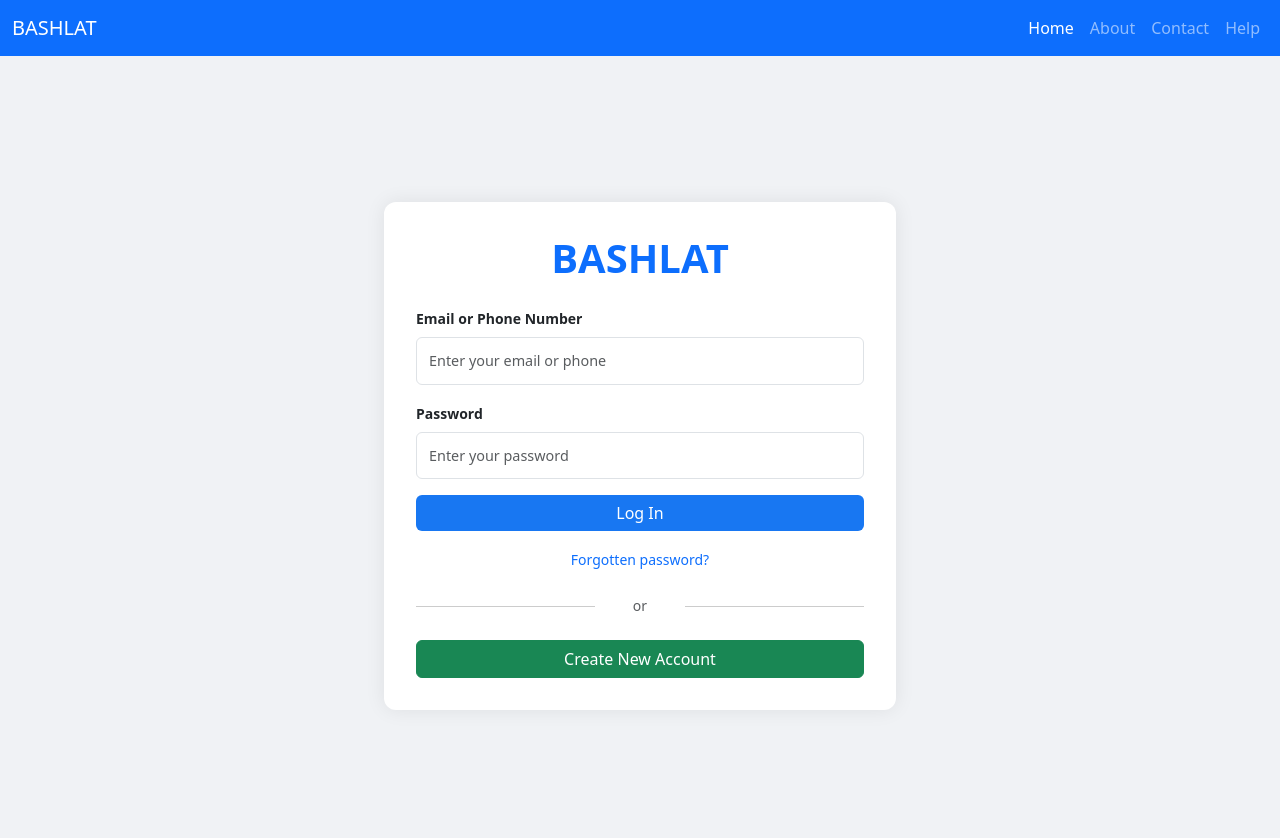
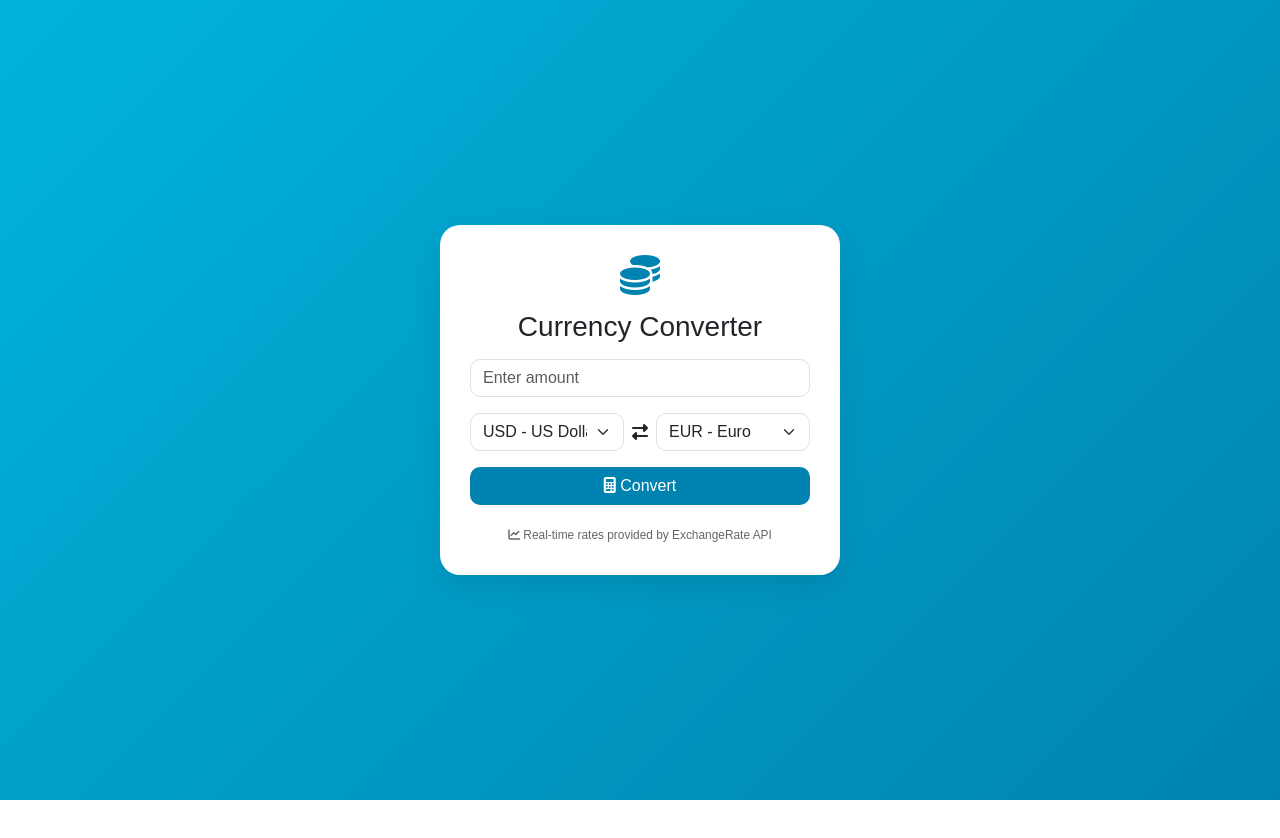
Before and after one commit to ambitiousprogressiveclub-oss/musical-doodle, a plain HTML site: page index.html in a window 1280 px wide. After the commit the page ends 800 px from the top, so only its background shows below. Drawn offline with nearby package versions, Linux system fonts and the light colour scheme.

Commit message:
Revamp index.html for Currency Converter feature
Updated the HTML structure to create a Currency Converter page with Bootstrap styling and Font Awesome icons. Added JavaScript logic for currency conversion functionality.

```diff
--- a/index.html
+++ b/index.html
@@ -1,114 +1,158 @@
 <!DOCTYPE html>
 <html lang="en">
 <head>
-  <meta charset="UTF-8" />
-  <meta name="viewport" content="width=device-width, initial-scale=1.0" />
-  <title>Bootstrap Navbar</title>
-  <link href="https://cdn.jsdelivr.net/npm/bootstrap@5.3.2/dist/css/bootstrap.min.css" rel="stylesheet">
+  <meta charset="UTF-8">
+  <meta name="viewport" content="width=device-width, initial-scale=1">
+  <title>Currency Converter</title>
+
+  <!-- Bootstrap CSS -->
+  <link href="https://cdn.jsdelivr.net/npm/bootstrap@5.3.3/dist/css/bootstrap.min.css" rel="stylesheet">
+
+  <!-- Font Awesome -->
+  <link href="https://cdnjs.cloudflare.com/ajax/libs/font-awesome/6.5.0/css/all.min.css" rel="stylesheet">
+
   <style>
     body {
-      background-color: #f0f2f5;
+      background: linear-gradient(135deg, #00b4db, #0083b0);
+      min-height: 100vh;
+      display: flex;
+      justify-content: center;
+      align-items: center;
+      font-family: 'Poppins', sans-serif;
     }
-    .login-container {
-      width: 40%;
-      padding: 2rem;
-      background-color: #ffffff;
-      border-radius: 12px;
-      box-shadow: 0 0 20px rgba(0, 0, 0, 0.08);
+
+    .converter-card {
+      background: #fff;
+      border-radius: 20px;
+      box-shadow: 0 10px 30px rgba(0, 0, 0, 0.1);
+      padding: 30px;
+      width: 400px;
+      text-align: center;
+      transition: all 0.3s ease;
     }
-    .form-control {
-      font-size: 0.9rem;
-      padding: 0.75rem;
+
+    .converter-card:hover {
+      transform: translateY(-5px);
+      box-shadow: 0 15px 35px rgba(0, 0, 0, 0.15);
     }
-    .btn-primary {
-      background-color: #1877f2;
-      border: none;
+
+    .icon {
+      font-size: 40px;
+      color: #0083b0;
+      margin-bottom: 15px;
     }
-    .btn-primary:hover {
-      background-color: #166fe5;
+
+    .form-select, .form-control {
+      border-radius: 10px;
     }
-    .divider {
-      text-align: center;
-      margin: 1.5rem 0;
-      position: relative;
+
+    .btn-convert {
+      background-color: #0083b0;
+      color: white;
+      border-radius: 10px;
+      transition: all 0.3s ease;
     }
-    .divider::before, .divider::after {
-      content: "";
-      position: absolute;
-      top: 50%;
-      width: 40%;
-      height: 1px;
-      background-color: #ccc;
+
+    .btn-convert:hover {
+      background-color: #00b4db;
+      box-shadow: 0 0 10px rgba(0, 180, 219, 0.5);
     }
-    .divider::before {
-      left: 0;
+
+    #result {
+      margin-top: 20px;
+      font-size: 1.3rem;
+      font-weight: 600;
+      color: #0083b0;
     }
-    .divider::after {
-      right: 0;
-    }
-    h4{
-        font-size: 40px;
+
+    .footer {
+      margin-top: 15px;
+      font-size: 0.85rem;
+      color: #666;
     }
   </style>
 </head>
-
 <body>
 
-<!-- Bootstrap Navbar -->
-<nav class="navbar navbar-expand-lg navbar-dark bg-primary">
-  <div class="container-fluid">
-    <a class="navbar-brand" href="#">BASHLAT</a>
-    <button class="navbar-toggler" type="button" data-bs-toggle="collapse" data-bs-target="#mainNavbar"
-      aria-controls="mainNavbar" aria-expanded="false" aria-label="Toggle navigation">
-      <span class="navbar-toggler-icon"></span>
+  <div class="converter-card">
+    <i class="fa-solid fa-coins icon"></i>
+    <h3 class="mb-3">Currency Converter</h3>
+
+    <div class="mb-3">
+      <input type="number" id="amount" class="form-control" placeholder="Enter amount" />
+    </div>
+
+    <div class="d-flex justify-content-between align-items-center mb-3">
+      <div class="w-45 w-100 me-2">
+        <select id="fromCurrency" class="form-select">
+          <option value="USD">USD - US Dollar</option>
+          <option value="EUR">EUR - Euro</option>
+          <option value="GBP">GBP - British Pound</option>
+          <option value="NGN">NGN - Nigerian Naira</option>
+          <option value="JPY">JPY - Japanese Yen</option>
+          <option value="CAD">CAD - Canadian Dollar</option>
+          <option value="AUD">AUD - Australian Dollar</option>
+        </select>
+      </div>
+
+      <i class="fa-solid fa-right-left"></i>
+
+      <div class="w-45 w-100 ms-2">
+        <select id="toCurrency" class="form-select">
+          <option value="EUR">EUR - Euro</option>
+          <option value="USD">USD - US Dollar</option>
+          <option value="GBP">GBP - British Pound</option>
+          <option value="NGN">NGN - Nigerian Naira</option>
+          <option value="JPY">JPY - Japanese Yen</option>
+          <option value="CAD">CAD - Canadian Dollar</option>
+          <option value="AUD">AUD - Australian Dollar</option>
+        </select>
+      </div>
+    </div>
+
+    <button class="btn btn-convert w-100" onclick="convertCurrency()">
+      <i class="fa-solid fa-calculator"></i> Convert
     </button>
 
-    <div class="collapse navbar-collapse" id="mainNavbar">
-      <ul class="navbar-nav ms-auto mb-2 mb-lg-0">
-        <li class="nav-item">
-          <a class="nav-link active" href="#">Home</a>
-        </li>
-        <li class="nav-item">
-          <a class="nav-link" href="#">About</a>
-        </li>
-        <li class="nav-item">
-          <a class="nav-link" href="#">Contact</a>
-        </li>
-        <li class="nav-item">
-          <a class="nav-link" href="#">Help</a>
-        </li>
-      </ul>
-    </div>
-  </div>
-</nav>
-  <!-- Centered Login Container -->
-  <div class="d-flex justify-content-center align-items-center min-vh-100">
-    <div class="login-container text-center">
-      <h4 class="mb-4 fw-bold text-primary">BASHLAT</h4>
-      <form>
-        <div class="mb-3 text-start">
-          <label for="loginInput" class="form-label small fw-semibold">Email or Phone Number</label>
-          <input type="text" class="form-control" id="loginInput" placeholder="Enter your email or phone" required>
-        </div>
-        <div class="mb-3 text-start">
-          <label for="passwordInput" class="form-label small fw-semibold">Password</label>
-          <input type="password" class="form-control" id="passwordInput" placeholder="Enter your password" required>
-        </div>
-        <div class="d-grid mb-3">
-          <button type="submit" class="btn btn-primary">Log In</button>
-        </div>
-        <div class="mb-3">
-          <a href="#" class="small text-decoration-none">Forgotten password?</a>
-        </div>
-        <div class="divider small text-muted">or</div>
-        <div class="d-grid">
-          <button type="button" class="btn btn-success">Create New Account</button>
-        </div>
-      </form>
+    <div id="result"></div>
+
+    <div class="footer">
+      <small><i class="fa-solid fa-chart-line"></i> Real-time rates provided by ExchangeRate API</small>
     </div>
   </div>
 
-<!-- Bootstrap JS -->
-<script src="https://cdn.jsdelivr.net/npm/bootstrap@5.3.2/dist/js/bootstrap.bundle.min.js"></script>
+  <!-- Bootstrap JS -->
+  <script src="https://cdn.jsdelivr.net/npm/bootstrap@5.3.3/dist/js/bootstrap.bundle.min.js"></script>
+
+  <!-- JS Logic -->
+  <script>
+    async function convertCurrency() {
+      const amount = document.getElementById('amount').value;
+      const from = document.getElementById('fromCurrency').value;
+      const to = document.getElementById('toCurrency').value;
+      const resultDiv = document.getElementById('result');
+
+      if (!amount || amount <= 0) {
+        resultDiv.innerHTML = '<span class="text-danger">⚠️ Please enter a valid amount</span>';
+        return;
+      }
+
+      try {
+        const res = await fetch(`https://api.exchangerate.host/convert?from=${from}&to=${to}&amount=${amount}`);
+        const data = await res.json();
+
+        if (data.result) {
+          resultDiv.innerHTML = `
+            <i class="fa-solid fa-arrow-down"></i>
+            <span>${amount} ${from} = <strong>${data.result.toFixed(2)} ${to}</strong></span>
+          `;
+        } else {
+          resultDiv.innerHTML = '<span class="text-danger">Error fetching rates.</span>';
+        }
+      } catch (error) {
+        resultDiv.innerHTML = '<span class="text-danger">⚠️ Conversion failed. Try again later.</span>';
+      }
+    }
+  </script>
 </body>
 </html>
```
